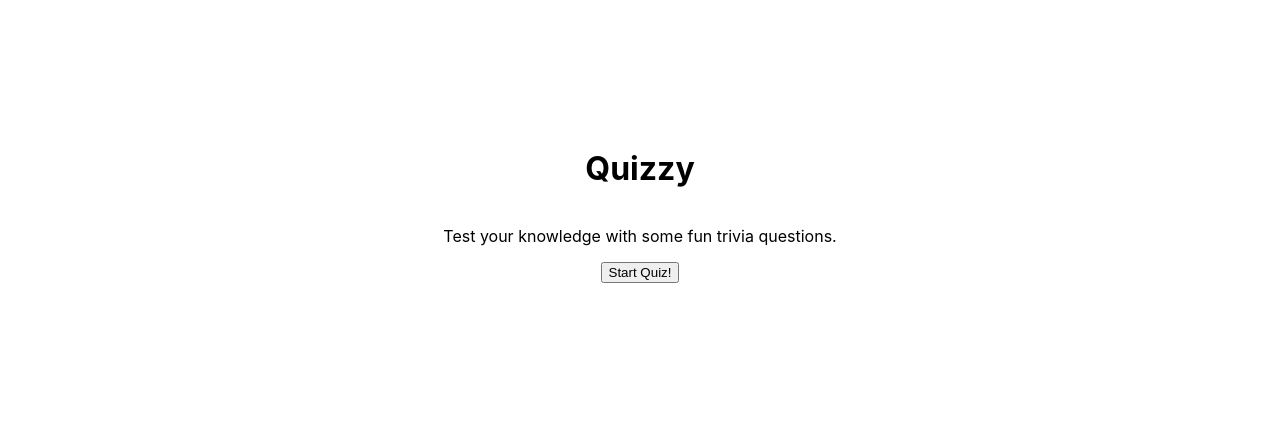
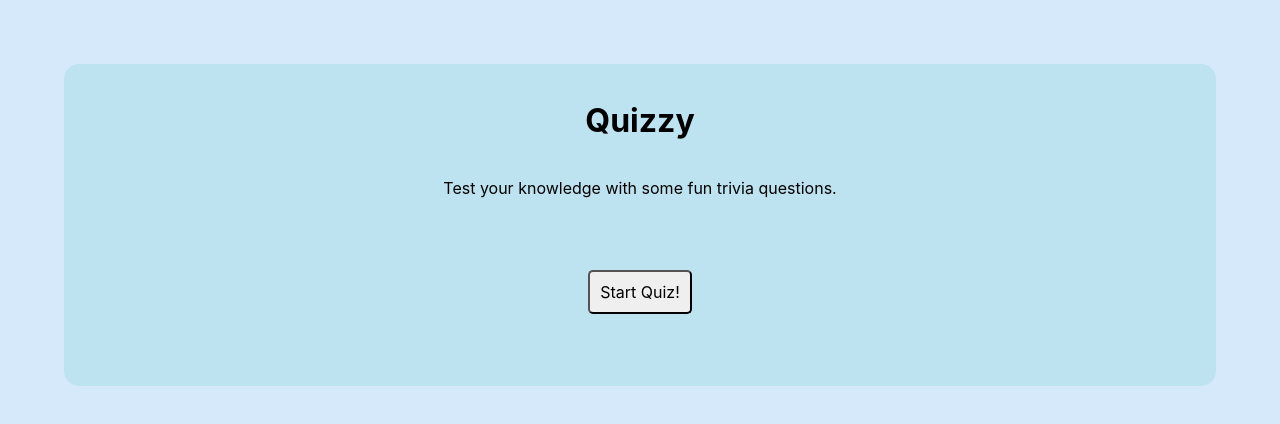
Before and after one commit to sconnycodes/Quizzy, a React (Create React App) app: page / in a window 1280 px wide. Shown: the top 424 px of the page. Built offline with nearby package versions, Linux system fonts and the light colour scheme.

Commit message:
added some styling, selection of answer now working

```diff
--- a/src/App.css
+++ b/src/App.css
@@ -1,10 +1,15 @@
+body {
+    background-color: rgb(214, 233, 250);
+}
 #mainContent {
-    margin: 10% 10%;
+    margin: 5% 5%;
+    padding: 1rem;
     display: flex;
     align-items: center;
     justify-content: center;
     flex-direction: column;
-
+    background: rgb(190, 227, 240);
+    border-radius: 15px;
 }
 
 .answers {
@@ -13,10 +18,25 @@
     padding: 10px 20px;
     border: 2px solid black;
     border-radius: 10px;
-
+    background-color: rgb(255, 247, 236);
 
 }
 
 .answers:hover{
     cursor: pointer;
 }
+
+.isSelected {
+    background-color: rgb(236, 236, 155);
+}
+
+#checkAnswerBtn {
+    display: block;
+    margin: 5% auto;
+    padding: 10px;
+    border-radius: 5px;
+    font-size: 1rem;
+    font-family: -apple-system, BlinkMacSystemFont, 'Segoe UI', 'Roboto', 'Oxygen',
+    'Ubuntu', 'Cantarell', 'Fira Sans', 'Droid Sans', 'Helvetica Neue',
+    sans-serif;
+}
--- a/src/components/Questions.js
+++ b/src/components/Questions.js
@@ -37,7 +37,7 @@ export default function Questions(){
   return (
     <div>
         {questions}
-        <button onClick={checkAnswers}>Check answers</button>
+        <button onClick={checkAnswers} id="checkAnswerBtn">Check answers</button>
     </div>
 
     )
--- a/src/components/SingleQuestion.js
+++ b/src/components/SingleQuestion.js
@@ -53,7 +53,7 @@ export default function SingleQuestion(props){
         return(
             <span
             dangerouslySetInnerHTML={{__html: answer.answer}}
-            className="answers"
+            className={`answers ${answer.isSelected && "isSelected"}`}
             key={nanoid()}
             onClick={(event) => selected(event)}
             id={answer.answer}>
--- a/src/components/Start.js
+++ b/src/components/Start.js
@@ -3,7 +3,7 @@ export default function Start(props){
         <>
             <h1>Quizzy</h1>
             <p>Test your knowledge with some fun trivia questions.</p>
-          <button onClick={props.startQuiz}>Start Quiz!</button>
+          <button onClick={props.startQuiz} id="checkAnswerBtn">Start Quiz!</button>
       </>
     )
 }
```
